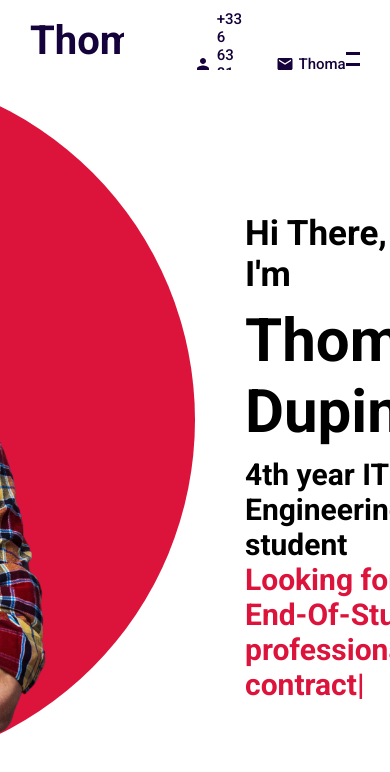
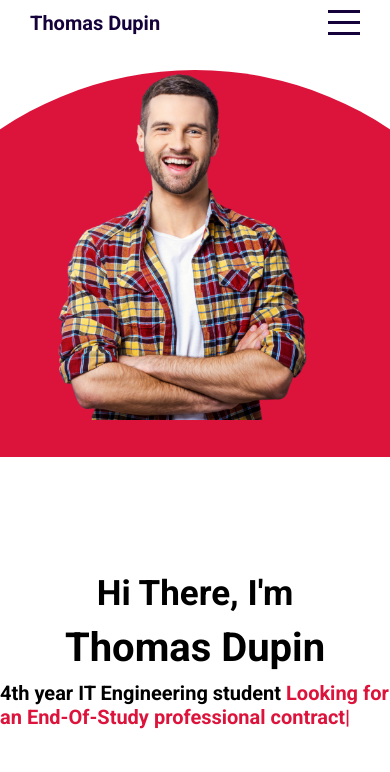
Before and after one commit to ThomasDupin/ReactPortefolio2.0, a React (Create React App) app in the folder react-cv/: page / in a window 390 px wide. Shown: the top 772 px of the page. Built offline with nearby package versions, Linux system fonts and the light colour scheme.

Commit message:
responsive

```diff
--- a/react-cv/src/styles/global.scss
+++ b/react-cv/src/styles/global.scss
@@ -1 +1,9 @@
 $mainColor : #15023a;
+
+$width: 768px;
+
+@mixin mobile{
+    @media(max-width: #{$width}){
+        @content
+    }
+}
--- a/react-cv/src/styles/pages/PortfolioList.scss
+++ b/react-cv/src/styles/pages/PortfolioList.scss
@@ -6,11 +6,9 @@
   padding: 7px;
   border-radius: 10px;
   cursor: pointer;
-/*
   @include mobile{
     margin-right: 20px;
   }
-*/
   &.active {
     background-color: $mainColor;
     color: white;
--- a/react-cv/src/styles/pages/contact.scss
+++ b/react-cv/src/styles/pages/contact.scss
@@ -1,6 +1,14 @@
+@import "../global.scss";
+
 .contact{
     background-color: white ;
     display: flex;
+
+    @include mobile{
+
+        flex-direction: column;
+
+    }
 
     .left{
         flex: 1;
@@ -34,12 +42,23 @@
                 width: 300px;
                 height: 30px;
                 font-size: 14px;
+
+
+                @include mobile{
+                    width: 200px;
+                    height: 20px;
+                }
             }
 
             textarea{
                 width: 300px;
                 height: 200px;
                 font-size: 14px;
+
+                @include mobile{
+                    width: 200px;
+                    height: 100px;
+                }
             }
 
             button{
--- a/react-cv/src/styles/pages/intro.scss
+++ b/react-cv/src/styles/pages/intro.scss
@@ -1,6 +1,15 @@
+@import "../global.scss";
+
+
+
 .intro {
     background-color: white;
     display: flex;
+
+    @include mobile{
+        flex-direction: column;
+        align-items: center;
+    }
 
     .left{
         flex: 0.5;
@@ -17,8 +26,15 @@
             justify-content: center;
             float: right;
 
+            @include mobile{
+               align-items: flex-start ;
+            }
+
             img{
                 height: 90%;
+                @include mobile{
+                    height: 50%;
+                }
             }
 
         }
@@ -35,15 +51,27 @@
             flex-direction: column;
             justify-content: center;
 
+            @include mobile{
+                padding-left: 0;
+                align-items: center;
+            }
+
             h1{
                 font-size: 60px;
                 margin: 10px 0;
+                @include mobile{
+                    font-size: 40px;
+                }
             }
             h2{
                 font-size: 35px;
             }
             h3{
                 font-size: 30px;
+
+                @include mobile{
+                    font-size: 20px;
+                }
 
                 span{
                     font-size: inherit;
--- a/react-cv/src/styles/pages/portfolio.scss
+++ b/react-cv/src/styles/pages/portfolio.scss
@@ -9,6 +9,9 @@
 
     h1{
         font-size: 50px;
+        @include mobile{
+            font-size: 20px;
+        }
     }
 
     ul{
@@ -17,6 +20,12 @@
         list-style: none;
         display: flex;
         cursor: pointer;
+
+        @include mobile{
+            margin: 10px 0;
+           flex-wrap: wrap;
+           justify-content: center;
+        }
 
         li{
             font-size: 14px;
@@ -40,7 +49,9 @@
         justify-content: center;
         flex-wrap: wrap;
 
-
+        @include mobile{
+            width: 100%;
+        }
 
         .item{
             width: 220px;
@@ -55,6 +66,11 @@
             position: relative;
             transition: all .5s ease;
             cursor: pointer;
+            @include mobile{
+                width: 130px;
+                height: 100px;
+            }
+
             h3{
                 position: absolute;
                 font-size: 20px;
--- a/react-cv/src/styles/pages/topbar.scss
+++ b/react-cv/src/styles/pages/topbar.scss
@@ -27,11 +27,19 @@
                 text-decoration: none;
                 color: inherit;
                 margin-right: 40px;
+                @include mobile{
+                    font-size: 20px;
+                }
             }
             .itemContainer{
                 display: flex;
                 align-items: center;
                 margin-left: 30px;
+
+                @include mobile{
+                    display: none;
+                }
+
 
                 .icon {
                     font-size: 18px;
--- a/react-cv/src/styles/pages/works.scss
+++ b/react-cv/src/styles/pages/works.scss
@@ -11,7 +11,9 @@
         height: 50px;
         position: absolute;
         cursor: pointer;
-
+        @include mobile{
+            display: none;
+        }
         &.left{
             left: 100px;
             transform: rotateY(180deg);
@@ -26,6 +28,12 @@
         position: absolute;
         left: 0;
         transition: all 1s ease-out;
+
+        @include mobile{
+            height: 100vh;
+            flex-direction: column;
+            justify-content: center;
+        }
 
         .container{
             width: 100vw;
@@ -42,7 +50,11 @@
                 display: flex;
                 align-items: center;
                 justify-content: center;
-
+                @include mobile{
+                    width: 80%;
+                    height: 150px;
+                    margin: 15px 0;
+                }
 
                 .left{
                     flex: 4;
@@ -59,6 +71,8 @@
                         flex-direction: column;
                         justify-content: space-between;
 
+
+
                         .imgContainer{
                             width: 40px;
                             height: 40px;
@@ -67,28 +81,44 @@
                             display: flex;
                             align-items: center;
                             justify-content: center;
-
+                            @include mobile{
+                                width: 20px;
+                                height: 20px;
+                            }
                             img{
                                 width: 25px;
+
+                                @include mobile{
+                                    width: 15px;
+
+                                }
                             }
                         }
                         h2{
                             font-size: 20px;
+                            @include mobile{
+                                font-size: 13px;
+                            }
                         }
                         p{
                             font-size: 13px;
                             overflow: hidden;
+                            @include mobile{
+                                display: none;
+                            }
                         }
-                        a{
 
 
-                        }
                         .link{
                             .link{
+
                                 text-decoration: none;
                                 color: $mainColor;
                                 transition: all 0.2 ease-in;
                                 cursor: pointer;
+                                @include mobile{
+                                    display: none;
+                                }
                                 &:hover{
                                     font-weight: bold;
 
```
